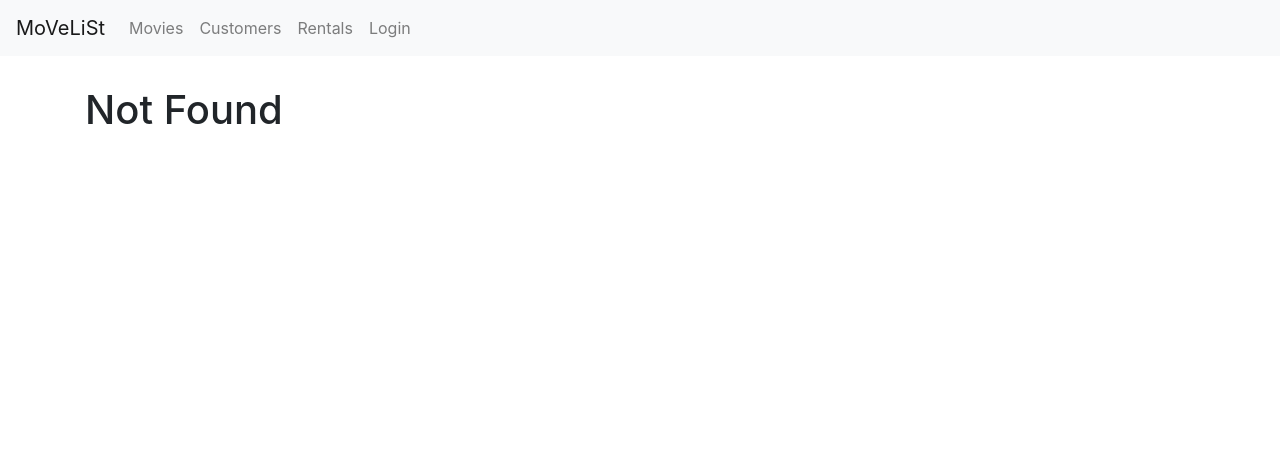
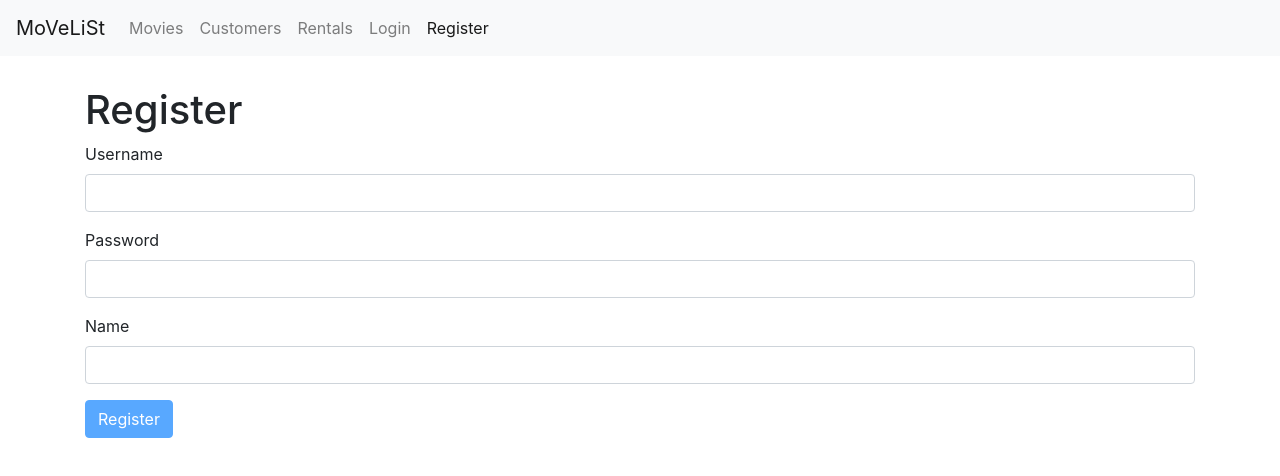
Before and after one commit to Arun05hp/movies-list, a React (Create React App) app: page /register in a window 1280 px wide. Before the commit this address led to /not-found. Shown: the top 476 px of the page. Built offline with nearby package versions, Linux system fonts and the light colour scheme.

Commit message:
register form

```diff
--- a/src/App.js
+++ b/src/App.js
@@ -7,6 +7,7 @@ import Rentals from "./components/rentals";
 import NotFound from "./components/notFound";
 import NavBar from "./components/navBar";
 import LoginForm from "./components/loginForm";
+import RegisterForm from "./components/registerForm";
 import "./App.css";
 
 function App() {
@@ -15,6 +16,8 @@ function App() {
       <NavBar />
       <main className="container">
         <Switch>
+          <Route path="/movies/new" component={MovieForm} />
+          <Route path="/register" component={RegisterForm} />
           <Route path="/login" component={LoginForm} />
           <Route path="/movies/:id" component={MovieForm} />
           <Route path="/movies" component={Movies}></Route>
--- a/src/components/Movies.jsx
+++ b/src/components/Movies.jsx
@@ -1,4 +1,5 @@
 import React, { Component } from "react";
+import { Link } from "react-router-dom";
 import MoviesTable from "./moviesTable";
 import Pagination from "./common/pagination";
 import { getMovies } from "../services/fakeMovieService";
@@ -6,6 +7,7 @@ import { getGenres } from "../services/fakeGenreService";
 import { paginate } from "../utils/paginate";
 import ListGroup from "./common/listGroup";
 import _ from "lodash";
+
 class Movies extends Component {
   constructor(props) {
     super(props);
@@ -81,6 +83,10 @@ class Movies extends Component {
           />
         </div>
         <div className="col-sm-7 col-md-8 col-lg-9">
+          <Link to="/movies/new" className="btn btn-primary">
+            New Movies
+          </Link>
+
           <p>Showing {totalCount} movies in the database</p>
           <MoviesTable
             movies={movies}
--- a/src/components/movieForm.jsx
+++ b/src/components/movieForm.jsx
@@ -1,17 +1,46 @@
 import React from "react";
+import Form from "./form";
+import Joi from "joi-browser";
+import { getGenres } from "../services/fakeGenreService";
 
-const MovieForm = ({ match, history }) => {
-  return (
-    <div>
-      <h1>MovieForm {match.params.id}</h1>
-      <button
-        className="btn btn-primary"
-        onClick={() => history.push("/movies")}
-      >
-        Save
-      </button>
-    </div>
-  );
-};
+class MovieForm extends Form {
+  state = {
+    data: { title: "", genreId: "", numberInStock: "", dailyRentalRate: "" },
+    genres: [],
+    error: {},
+  };
+
+  schema = {
+    _id: Joi.string(),
+    title: Joi.string().required().label("Title"),
+    genreId: Joi.string().required().label("Genre"),
+    numberInStock: Joi.number()
+      .integer()
+      .min(0)
+      .max(100)
+      .label("Number in Stock"),
+    dailyRentalRate: Joi.number().min(0).max(10).label("Daily Rental Rate"),
+  };
+  componentDidMount() {
+    const genres = getGenres();
+    this.setState({ genres });
+  }
+  doSubmit = () => {
+    console.log("done");
+  };
+  render() {
+    return (
+      <div>
+        <h1>Movie Form</h1>
+        <form onSubmit={this.handleSubmit}>
+          {this.renderInput("title", "Title")}
+          {this.renderInput("numberInStock", "Number In Stock")}
+          {this.renderInput("dailyRentalRate", "Rate")}
+          {this.renderButton("Save")}
+        </form>
+      </div>
+    );
+  }
+}
 
 export default MovieForm;
--- a/src/components/navBar.jsx
+++ b/src/components/navBar.jsx
@@ -31,6 +31,9 @@ const NavBar = () => {
           <NavLink className="nav-item nav-link" to="/login">
             Login
           </NavLink>
+          <NavLink className="nav-item nav-link" to="/register">
+            Register
+          </NavLink>
         </div>
       </div>
     </nav>
--- /dev/null
+++ b/src/components/registerForm.jsx
@@ -0,0 +1,35 @@
+import React from "react";
+import Joi from "joi-browser";
+import Form from "./common/form";
+
+class RegisterForm extends Form {
+  state = {
+    data: { username: "", password: "", name: "" },
+    errors: {},
+  };
+
+  schema = {
+    username: Joi.string().required().email().label("Username"),
+    password: Joi.string().required().min(5).label("Passowrd"),
+    name: Joi.string().required().label("Name"),
+  };
+
+  doSubmit = () => {
+    console.log("Reg");
+  };
+  render() {
+    return (
+      <div>
+        <h1>Register</h1>
+        <from onSubmit={this.handleSubmit}>
+          {this.renderInput("username", "Username")}
+          {this.renderInput("password", "Password", "password")}
+          {this.renderInput("name", "Name")}
+          {this.renderButton("Register")}
+        </from>
+      </div>
+    );
+  }
+}
+
+export default RegisterForm;
```
